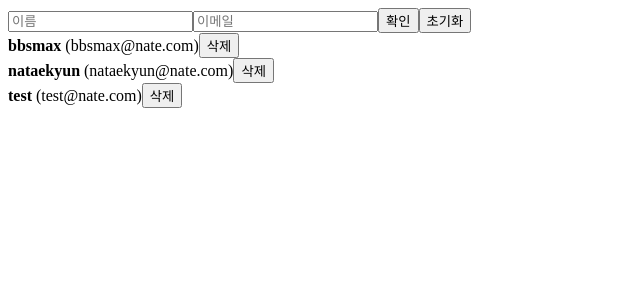
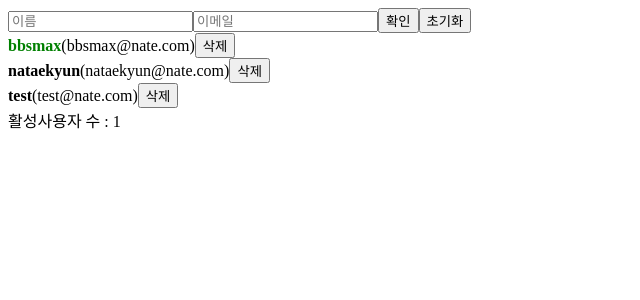
Before and after one commit to bbsmax/study-react, a React (Create React App) app in the folder react-tutorial/: page / in a window 1280 px wide. Shown: the top 300 px of the page, without its empty margins (0-640 px from the left). Built offline with nearby package versions, Linux system fonts and the light colour scheme.

Commit message:
useEffect, useMemo, useCall, React.memo

```diff
--- a/react-tutorial/src/App.js
+++ b/react-tutorial/src/App.js
@@ -1,4 +1,4 @@
-import React, { useState, useRef, useEffect } from 'react';
+import React, { useState, useRef, useMemo, useCallback } from 'react';
 import Hello from "./Hello";
 import Wrapper from "./Wrapper";
 import Counter from "./Counter";
@@ -7,10 +7,14 @@ import MultiInput from './MultiInput';
 import UserList from './UserList';
 import Create from './Create';
 
+function countActiveUsers(users) {
+  console.log("활성사용자 수 ::::")
+  return users.filter(user => user.active).length;
+}
+
 function App() {
 
   //user 상태관리하기위해 useState을 사용함.
-
   const [users, setUsers] = useState([
     {
       id: '1',
@@ -41,23 +45,25 @@ function App() {
   const initInput = useRef();
   const { username, email } = inputs;
 
-  const onChange = e => {
+  const onChange = useCallback(e => {
     const { name, value } = e.target;
     setInput({
       ...inputs,
       [name]: value
     })
-  };
+  }, [inputs]);
 
-  const onRemove = id => {
+  const onRemove = useCallback(id => {
+    setUsers(users.filter(item => item.id !== id))
+  }, [users]);
 
-  };
+  const onToggle = useCallback(id => {
+    setUsers(users.map(item =>
+      item.id === id ? { ...item, active: !item.active } : item
+    ))
+  }, [users]);
 
-  const onToggle = id => {
-
-  };
-
-  const onCreate = () => {
+  const onCreate = useCallback(() => {
     onInit();
     console.log("::: username ::::", username);
     const newUser = {
@@ -71,7 +77,7 @@ function App() {
 
     nextId.current++;
     console.log("nextId : ", nextId);
-  }
+  }, [username, email, users]);
 
   const onInit = () => {
     console.log("초기화")
@@ -85,6 +91,12 @@ function App() {
 
   }
 
+  //useMemo을 사용함으로써 users가 바뀔때만 실행됨.
+  const count = useMemo(() => countActiveUsers(users), [users]);
+
+
+  //useCallback 은 함수를 재사용함.
+
   return (
     <>
       {/* <Wrapper>
@@ -96,6 +108,7 @@ function App() {
       {/* <MultiInput /> */}
       <Create username={username} email={email} onInit={onInit} initInput={initInput} onChange={onChange} onCreate={onCreate} />
       <UserList users={users} onRemove={onRemove} onToggle={onToggle} />
+      <div>활성사용자 수 : {count}</div>
     </>
 
   );
--- a/react-tutorial/src/Create.js
+++ b/react-tutorial/src/Create.js
@@ -11,4 +11,4 @@ function Create({ onChange, onCreate, onInit, initInput, username, email }) {
     )
 }
 
-export default Create;
+export default React.memo(Create);
--- a/react-tutorial/src/UserList.js
+++ b/react-tutorial/src/UserList.js
@@ -1,11 +1,55 @@
-import React from 'react';
+import React, { useEffect } from 'react';
 
-function User({ user, onRemove, onToggle }) {
+const User = React.memo(function User({ user, onRemove, onToggle }) {
     const { username, email, active, id } = user;
+    // useEffect(() => {
+    //     //처음나타날때도 실행됨
+    //     //컴포넌트가 생성될 때 실행되는 부분. 화면에 나타난 이후
+    //     //useEffect, []이부분은 의존되는 부분.
+    //     //props 상태, RestAPI, D3 Vedeo.js, setInterval, setTimeout
+
+    //     console.log("컴포넌트 나타남.");
+    //     return () => {
+    //         //뒷정리함수.
+    //         //unmount
+    //         //clearinterval, cleartimeout
+    //         //라이브러리 instance 제거
+    //         //뒷정리함수.
+    //         console.log("화면에서 사라짐.")
+    //     }
+    // }, [])
+
+    //[]에 의존 객체를 넣었을 경우 의존객체가 변경될 때 마다 해당 함수가 실행됨.
+    useEffect(() => {
+        console.log("user 값이 설정됨")
+        console.log("user : ", user); //특정값이 업데이트 된 실행됨.
+        return () => {
+            console.log("user 값이 바뀌기 전");
+            console.log("user : ", user);
+        }
+    }, [user])
+
+    // useEffect(() => {
+    //     console.log("user : ", user);
+    //     //이렇게 작성하였을 경우
+    //     //userList가 업데이트 되면 하위컴포넌트는 부모컴포넌트가 업데이트 됨에 따라 같이 업데이트 됨.
+    // })
+
+    //useMemo는 성능최적화를 위해 사용됨.
     return (
-        <div><b onClick={() => onToggle(id)}>{username} </b><span>({email})</span><button onClick={() => onRemove(id)}>삭제</button></div>
+        <div>
+            <b onClick={() => onToggle(id)}
+                style={{
+                    color: active ? 'green' : 'black',
+                    cursor: 'pointer',
+                }}
+            >
+                {username}
+            </b>
+            <span>({email})</span>
+            <button onClick={() => onRemove(id)}>삭제</button></div>
     );
-}
+});
 
 function UserList({ users, onRemove, onToggle }) {
 
@@ -18,4 +62,4 @@ function UserList({ users, onRemove, onToggle }) {
     );
 }
 
-export default UserList;
+export default React.memo(UserList);
```
